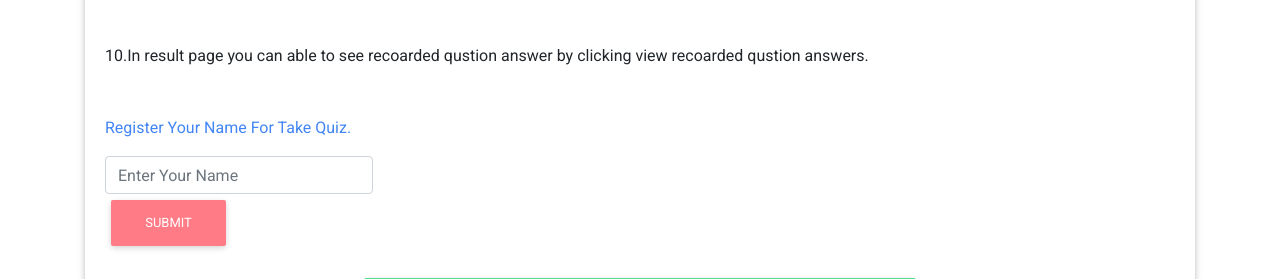
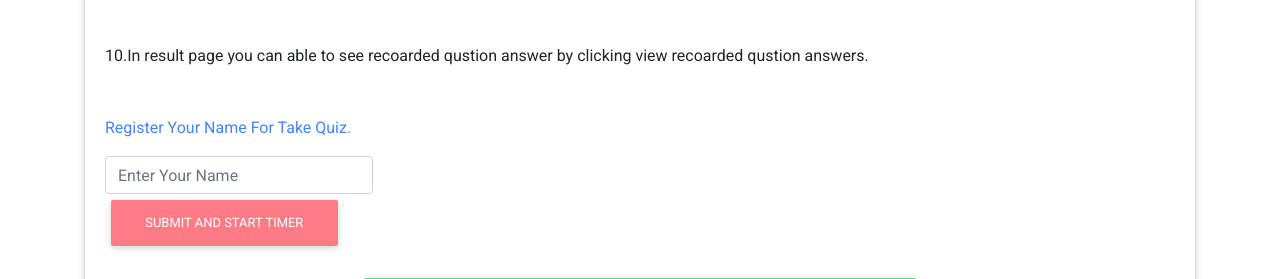
Before and after one commit to marirajayt508/Testpress_Quizproject, a Django app: page /1 in a window 1280 px wide. Shown: the part 833-1112 px from the top of the page. Run offline with Django 3.2, Linux system fonts and the light colour scheme; data comes from the database, SQL or seed files in the repository; some libraries are stand-ins or nearby versions.

Commit message:
Update quiz.html

```diff
--- a/quiz/quizapp/templates/quiz.html
+++ b/quiz/quizapp/templates/quiz.html
@@ -245,7 +245,7 @@ document.getElementById("bn").disabled = false;
 </p>
     </p>
     <span id="user_name"><input type="text" id="username" placeholder="Enter Your Name" onclick="enb()" class="form-control w-25" required></span>
-  <span id="smt"><input type="submit" onclick="nme()" id="bn" value="SUBMIT" class="btn btn-danger" disabled ></span>
+  <span id="smt"><input type="submit" onclick="nme()" id="bn" value="SUBMIT AND START TIMER" class="btn btn-danger" disabled ></span>
   </form>
   </div>
   <center><span id="nxt_btn"><p id="sub"><button onclick="m()" id="butn" class="btn btn-success" disabled><img src="https://img.icons8.com/android/24/26e07f/start.png"/>&nbsp; START QUIZZ</button></p><p id="nxt"></p></span>&nbsp;<span id="rec"></span></center></br></div>
```
